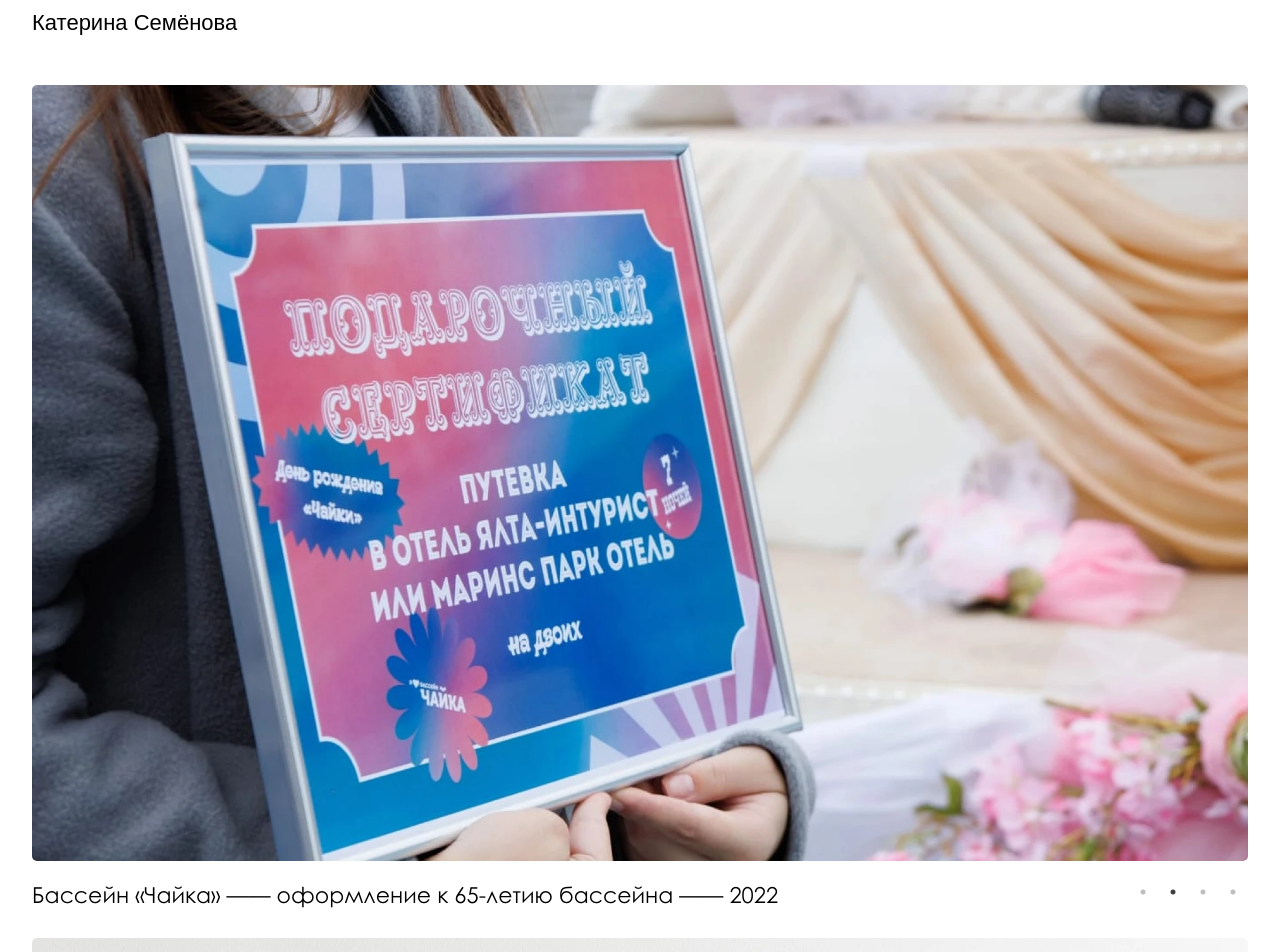
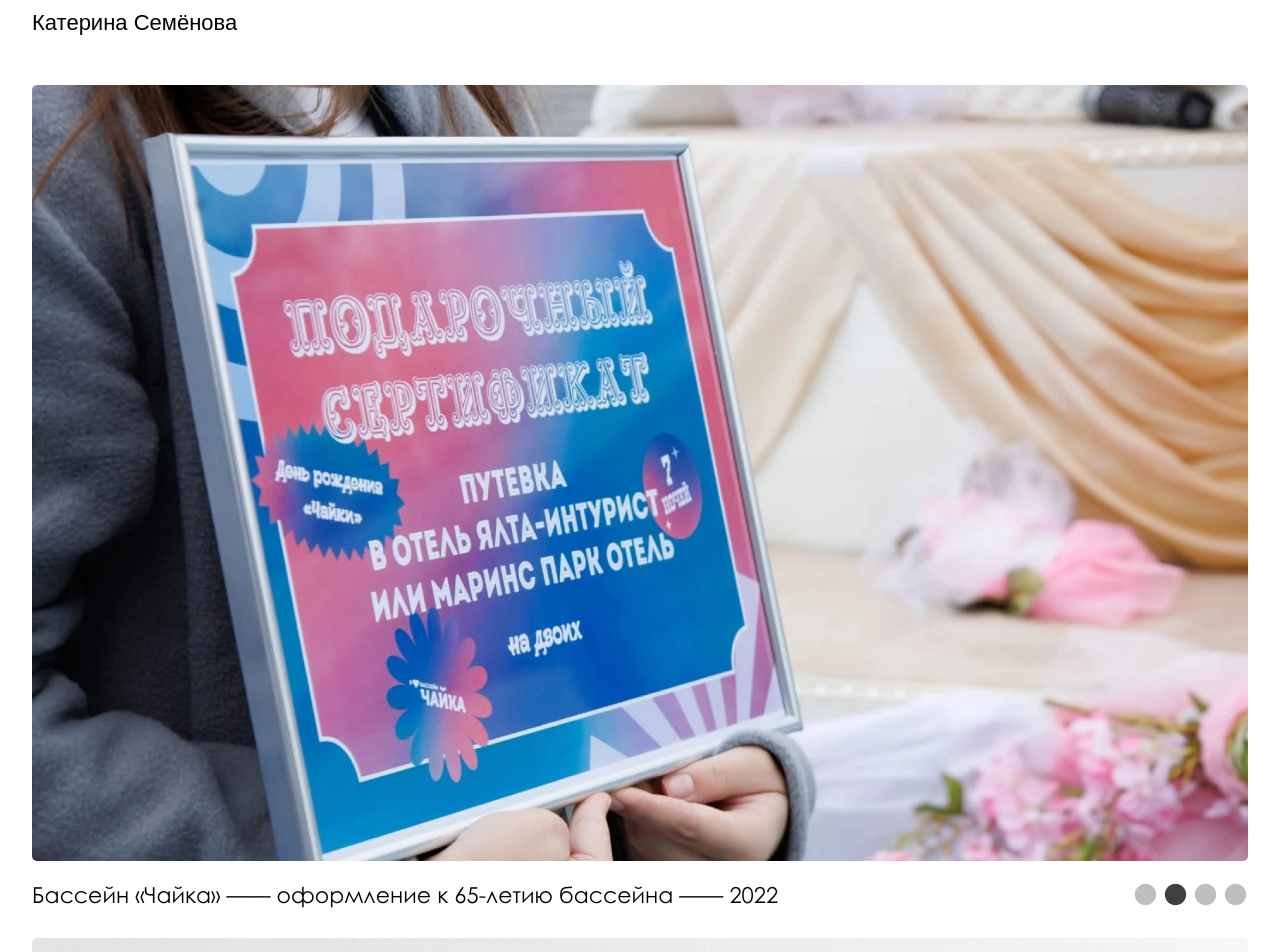
Before and after one commit to i0ji/p_semenova_next, a Next.js app: page / in a window 1280 px wide. Shown: the top 952 px of the page. Built offline with nearby package versions, Linux system fonts and the light colour scheme.

Commit message:
style: styling slide dots 0.4

```diff
--- a/src/components/Slides/Slides.module.scss
+++ b/src/components/Slides/Slides.module.scss
@@ -55,7 +55,7 @@
     bottom: -40px;
     text-align: right;
 
-    li > button {
+    li > button::before {
       font-size: 25px;
     }
   }
```
